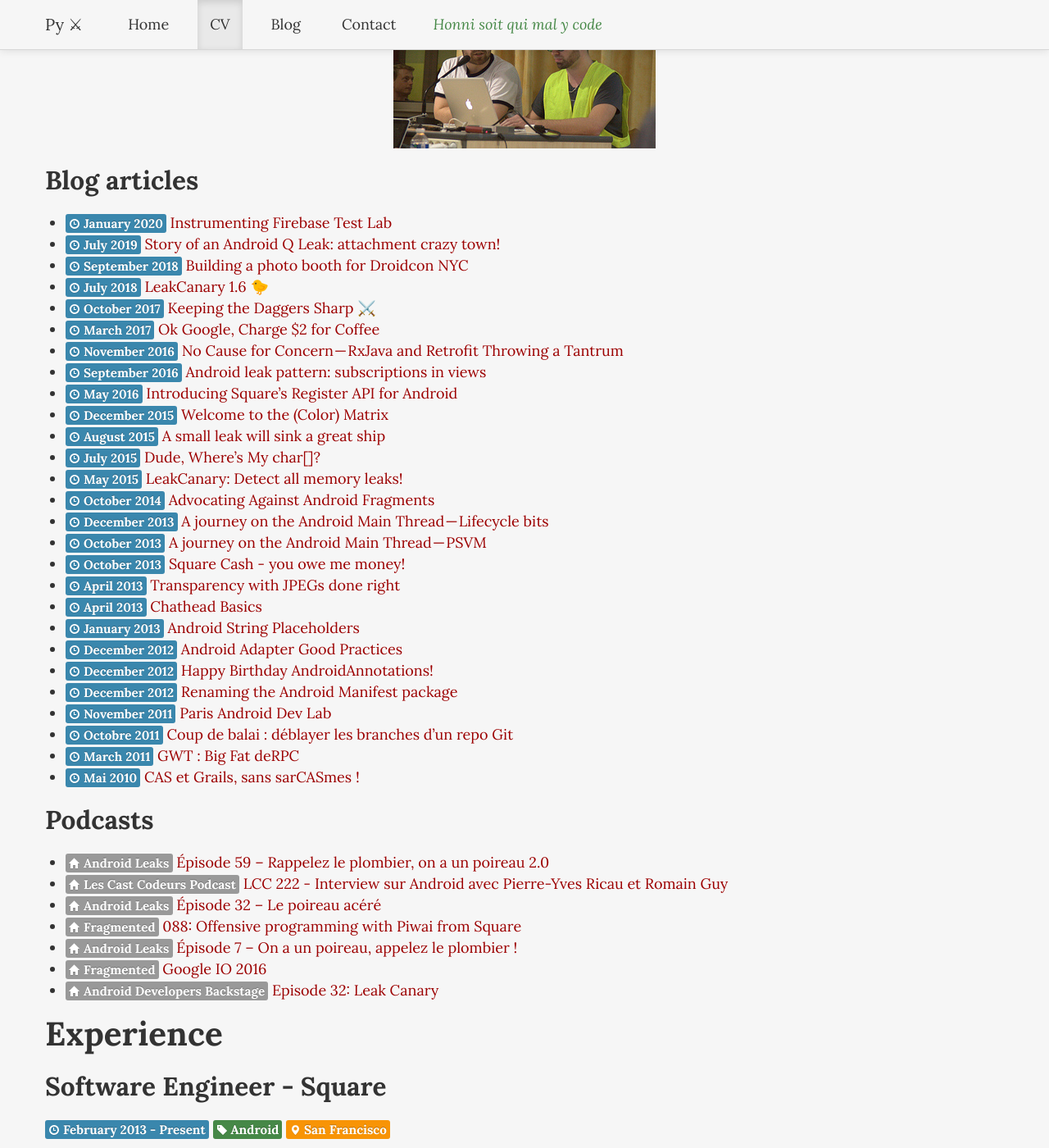
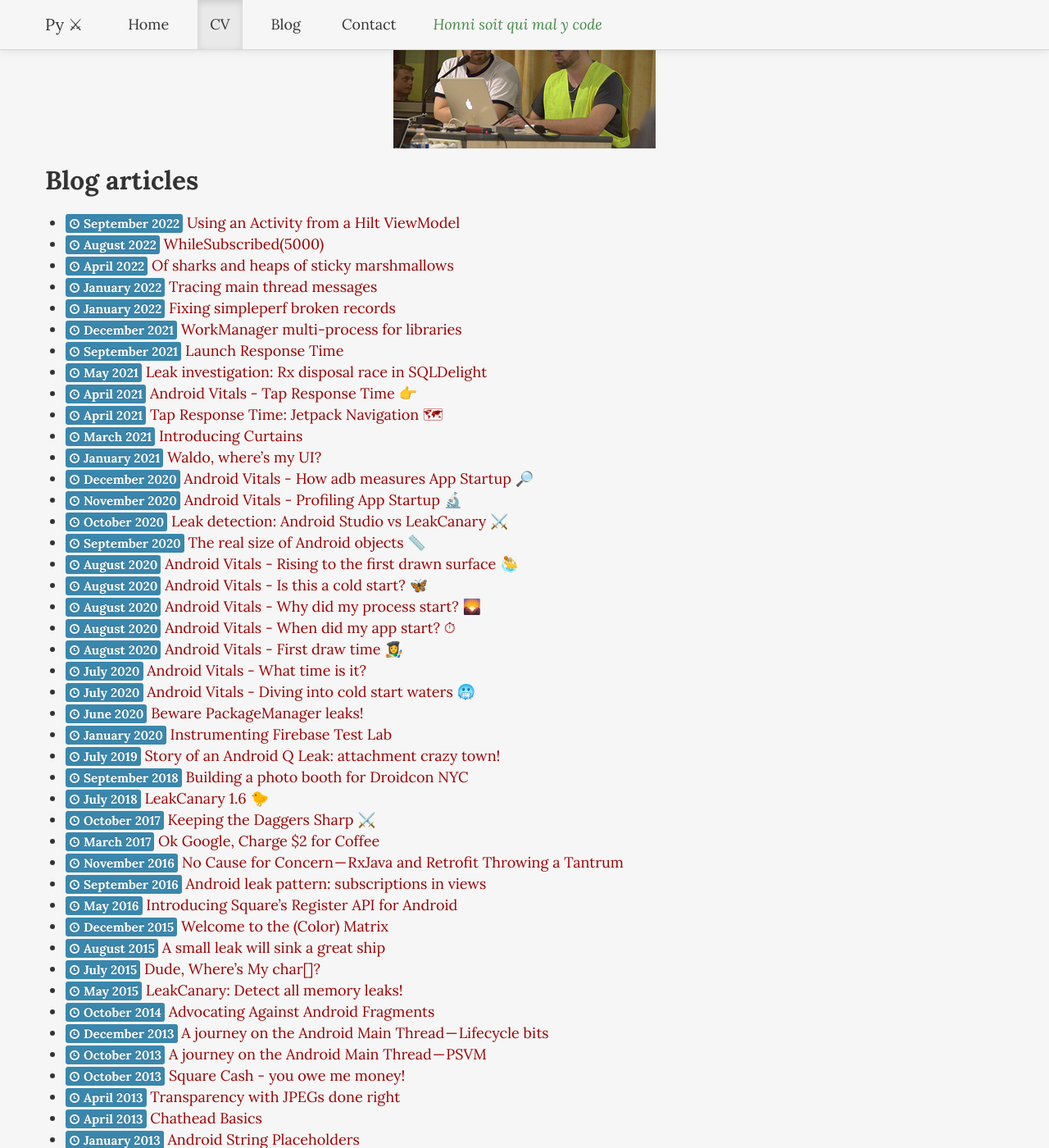
Before and after one commit to pyricau/pyricau.github.com, a Jekyll site: the page built from cv.markdown, in a window 1280 px wide and 1400 px high, scrolled down 3650 px. Shown: the whole window at 82% size. Built offline with Jekyll 4.4.1, drawn with Linux system fonts in a browser that asks for light colours; some of the changed text lies outside the part shown.

Commit message:
Update cv.markdown

```diff
--- a/cv.markdown
+++ b/cv.markdown
@@ -117,6 +117,30 @@ layout: base
 
 ### Blog articles
 
+* {% include time.html text="September 2022" %} [Using an Activity from a Hilt ViewModel](https://py.hashnode.dev/using-an-activity-from-a-hilt-viewmodel)
+* {% include time.html text="August 2022" %} [WhileSubscribed(5000)](https://py.hashnode.dev/whilesubscribed5000)
+* {% include time.html text="April 2022" %} [Of sharks and heaps of sticky marshmallows](https://py.hashnode.dev/of-sharks-and-heaps-of-sticky-marshmallows)
+* {% include time.html text="January 2022" %} [Tracing main thread messages](https://py.hashnode.dev/tracing-main-thread-messages)
+* {% include time.html text="January 2022" %} [Fixing simpleperf broken records](https://py.hashnode.dev/fixing-simpleperf-broken-records)
+* {% include time.html text="December 2021" %} [WorkManager multi-process for libraries](https://py.hashnode.dev/workmanager-multi-process-for-libraries)
+* {% include time.html text="September 2021" %} [Launch Response Time](https://py.hashnode.dev/launch-response-time)
+* {% include time.html text="May 2021" %} [Leak investigation: Rx disposal race in SQLDelight](https://dev.to/pyricau/leak-investigation-rx-disposal-race-in-sqldelight-3n06)
+* {% include time.html text="April 2021" %} [Android Vitals - Tap Response Time 👉](https://dev.to/pyricau/android-vitals-tap-response-time-19mj)
+* {% include time.html text="April 2021" %} [Tap Response Time: Jetpack Navigation 🗺](https://dev.to/pyricau/tap-response-time-jetpack-navigation-4738)
+* {% include time.html text="March 2021" %} [Introducing Curtains](https://developer.squareup.com/blog/introducing-curtains/)
+* {% include time.html text="January 2021" %} [Waldo, where's my UI?](https://dev.to/pyricau/waldo-where-s-my-ui-4p53)
+* {% include time.html text="December 2020" %} [Android Vitals - How adb measures App Startup 🔎](https://dev.to/pyricau/android-vitals-how-adb-measures-app-startup-5n7)
+* {% include time.html text="November 2020" %} [Android Vitals - Profiling App Startup 🔬](https://dev.to/pyricau/android-vitals-profiling-app-startup-32ek)
+* {% include time.html text="October 2020" %} [Leak detection: Android Studio vs LeakCanary ⚔️](https://dev.to/pyricau/leak-detection-android-studio-vs-leakcanary-35j5)
+* {% include time.html text="September 2020" %} [The real size of Android objects 📏](https://dev.to/pyricau/the-real-size-of-android-objects-1i2e)
+* {% include time.html text="August 2020" %} [Android Vitals - Rising to the first drawn surface 🤽‍♂️](https://dev.to/pyricau/android-vitals-rising-to-the-first-drawn-surface-1j9e)
+* {% include time.html text="August 2020" %} [Android Vitals - Is this a cold start? 🦋](https://dev.to/pyricau/android-vitals-is-this-a-cold-start-3m44)
+* {% include time.html text="August 2020" %} [Android Vitals - Why did my process start? 🌄](https://dev.to/pyricau/android-vitals-why-did-my-process-start-4d0e)
+* {% include time.html text="August 2020" %} [Android Vitals - When did my app start? ⏱](https://dev.to/pyricau/android-vitals-when-did-my-app-start-24p4)
+* {% include time.html text="August 2020" %} [Android Vitals - First draw time 👩‍🎨](https://dev.to/pyricau/android-vitals-first-draw-time-m1d)
+* {% include time.html text="July 2020" %} [Android Vitals - What time is it?](https://dev.to/pyricau/android-vitals-what-time-is-it-2oih)
+* {% include time.html text="July 2020" %} [Android Vitals - Diving into cold start waters 🥶](https://dev.to/pyricau/android-vitals-diving-into-cold-start-waters-5hi6)
+* {% include time.html text="June 2020" %} [Beware PackageManager leaks!](https://dev.to/pyricau/beware-packagemanager-leaks-223g)
 * {% include time.html text="January 2020" %} [Instrumenting Firebase Test Lab](https://developer.squareup.com/blog/instrumenting-firebase-test-lab)
 * {% include time.html text="July 2019" %} [Story of an Android Q Leak: attachment crazy town!
 ](https://developer.squareup.com/blog/story-of-an-android-q-leak-attachment-crazy-town/)
@@ -187,7 +211,7 @@ In August 2018 we released the [Square Reader SDK](https://squareup.com/us/en/de
 
 In January 2019 we released the [In-App Payments SDK](https://squareup.com/us/en/developers/in-app-payments). Our team built it really fast and really well, as a high functioning team with almost a hive mind, knocking out bugs and features left and right. This isn't just an SDK, it's a delightful experience. We carefully crafted every detail, from the shape of (Kotlin first) APIs, to the SDK UI (only XML vector drawables, advanced canvas drawing, responsive animations with ConstraintLayout), to the code of the sample app (examplary example code!), to the structure of the quick start guide.
 
-After 3 years on the Developer Platform team, I realized that my team was in a really good place and decided to take on a new challenge, focusing on the reliability on Square mobile apps and SDKs.
+In March 2019 I joined the Developer Empowerment organization to take on a new challenge, focusing on the reliability on Square mobile apps and SDKs.
 
 ### Lead Software Developer - Siine
 
```
